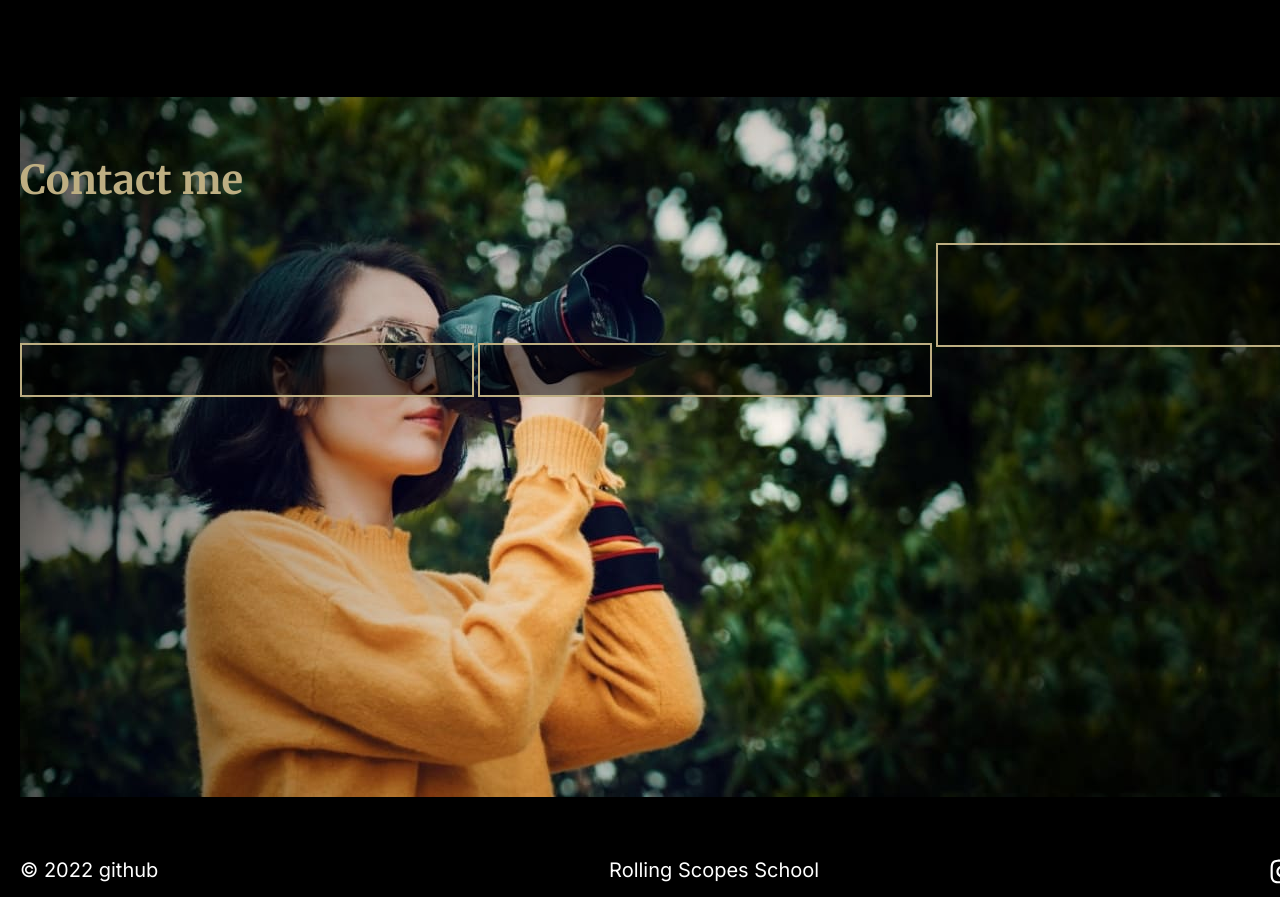
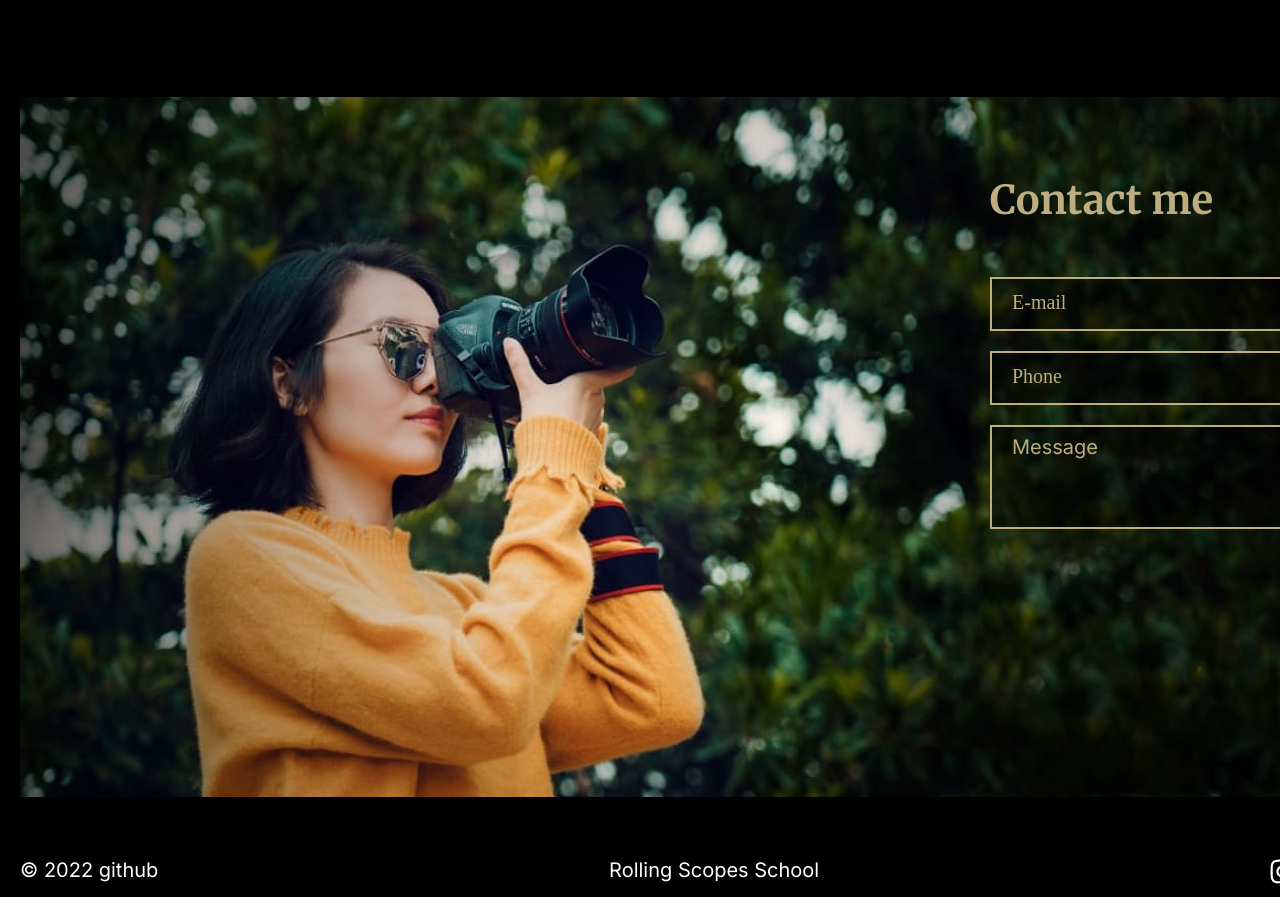
Before and after one commit to other-person/FotoPortfolio, a plain HTML site: page portfolio/index.html in a window 1280 px wide. Shown: the part 4546-5443 px from the top of the page. Drawn offline with nearby package versions, Linux system fonts and the light colour scheme.

Commit message:
fix section contacts

```diff
--- a/portfolio/index.html
+++ b/portfolio/index.html
@@ -181,13 +181,14 @@
             <section class="section-contacts">
 
                 <div class="wrapper-form">
-                    <h2 class="section-title">Contact me</h2>
+                    <h2 class="section-title"><p>Contact me</p></h2>
 
                         <div class="contact-form">
-                            <form action="">
-                                <input type="E-mail">
-                                <input type="Phone">
-                                <textarea name="Message" id="" cols="30" rows="10"></textarea>
+
+                            <form action="#">
+                                <input type='email' placeholder='E-mail'>
+                                <input type='tel' placeholder='Phone'>
+                                <textarea name="Message" id="" cols="45" rows="10" placeholder="Message"></textarea>
                             </form>
                         </div>
                 </div>
--- a/portfolio/style.sass
+++ b/portfolio/style.sass
@@ -243,37 +243,51 @@ body
     background-position: center center
     background-repeat: no-repeat
     background: url("./assets/img/contacts-bg.jpg")
-    .section-title
-        background: none
-        padding-left: 0
-        margin: 60px 0 40px 0
+
     .wrapper-form
+        margin-left: 970px
+        .section-title
+            background: none
+            padding: 0
+            height: 80px
+            width: 450px
+            margin: 60px 0 40px 0
+            p
+                padding: 20px 0
         .contact-form
-            display: flex
-            flex-direction: column
-            input
-                width: 450px
-                height: 50px
-                margin-bottom: 20px
-                background: rgba(0, 0, 0, 0.5)
-                border: 2px solid rgba(189, 174, 130, 1)
-                font-family: Inter
-                font-size: 20px
-                font-weight: 400
-                line-height: 40px
-                text-align: left
-
-            textarea
-                width: 450px
-                height: 100px
-                margin-bottom: 30px
-                background: rgba(0, 0, 0, 0.5)
-                border: 2px solid rgba(189, 174, 130, 1)
-                font-family: Inter
-                font-size: 20px
-                font-weight: 400
-                line-height: 40px
-                text-align: left
+            //display: flex
+            //flex-direction: column
+            form
+                display: flex
+                flex-direction: column
+                input
+                    width: 450px
+                    height: 50px
+                    margin-bottom: 20px
+                    background: rgba(0, 0, 0, 0.5)
+                    border: 2px solid rgba(189, 174, 130, 1)
+                    font-weight: 400
+                    padding-left: 20px
+                textarea
+                    width: 450px
+                    height: 100px
+                    margin-bottom: 30px
+                    background: rgba(0, 0, 0, 0.5)
+                    border: 2px solid rgba(189, 174, 130, 1)
+                    font-family: Inter
+                    font-size: 20px
+                    font-weight: 400
+                    line-height: 40px
+                    resize: none
+                    padding-left: 20px
+                input::placeholder
+                    font-family: inherit
+                    color: #bdae82
+                    font-size: 20px
+                textarea::placeholder
+                    font-family: inherit
+                    color: #bdae82
+                    font-size: 20px
 //----------------------------------------------------------------------------------------------------------------------------
 // footer
 .wrapper-footer
```
Also changed, not shown: portfolio/style.css.
